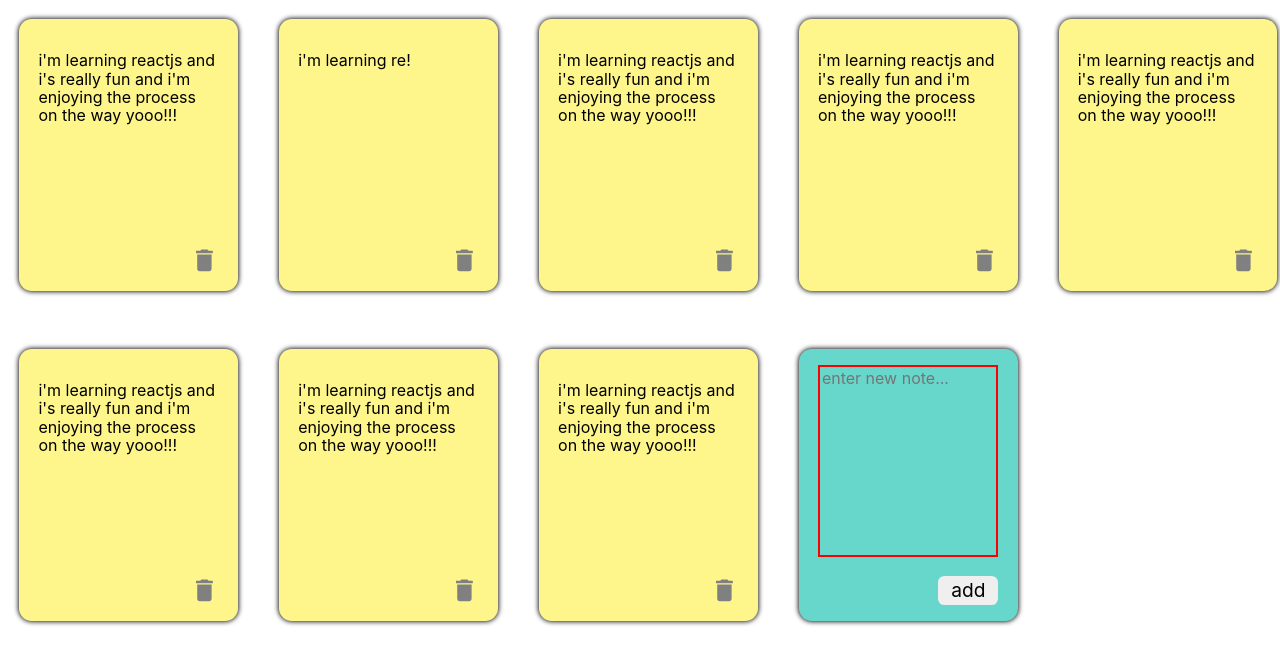
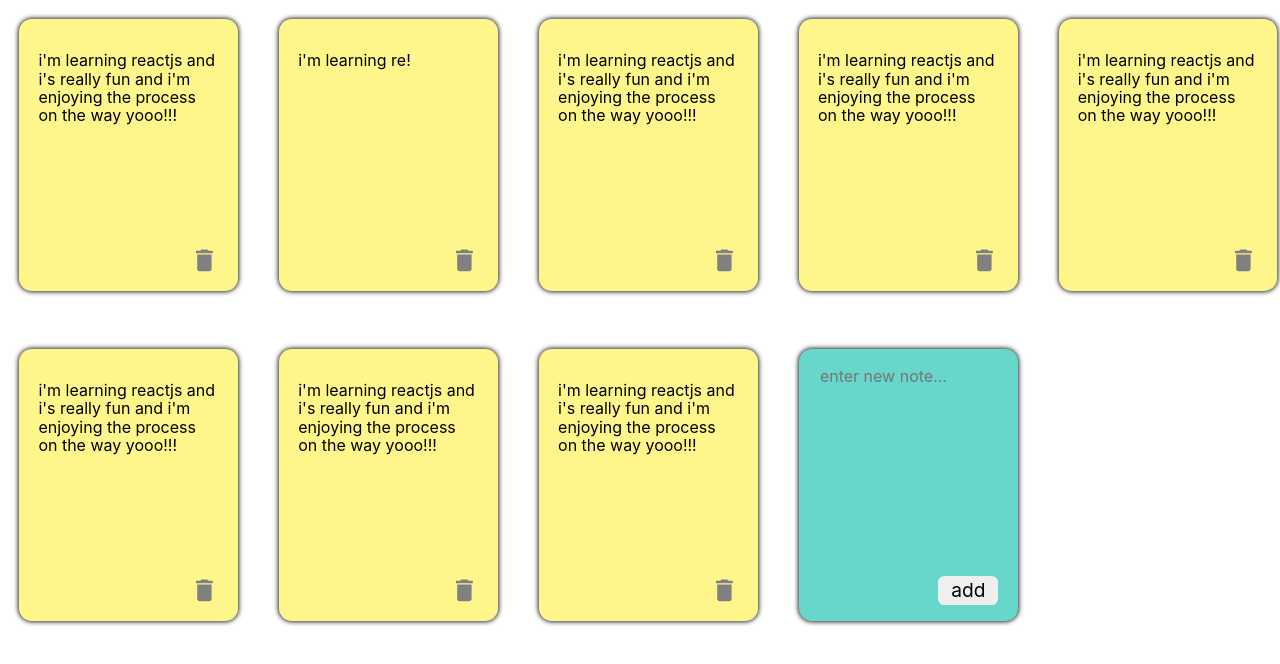
Before and after one commit to BodaNabeel/note-keeping-react, a React (Create React App) app: page / in a window 1280 px wide. Shown: the top 664 px of the page. Built offline with nearby package versions, Linux system fonts and the light colour scheme.

Commit message:
AddNote's funcyionalities added

```diff
--- a/src/components/AddNote.jsx
+++ b/src/components/AddNote.jsx
@@ -1,12 +1,40 @@
-import React from 'react';
+import React, { useRef, useState } from "react";
+import { v4 as uuidv4 } from "uuid";
 
-export default function AddNote() {
+export default function AddNote({ notes, setNotes }) {
+  const textarea = useRef();
+  const handleAdd = () => {
+      if(textarea.current.value.trim().length > 0) {
+          setNotes((prevState) => {
+              return [
+              ...prevState,
+              {
+                  text: textarea.current.value,
+                  id: uuidv4()
+              }
+          ]})
+          textarea.current.value = ""
+      } else {
+          alert("note can't be blank")
+      }
+  };
   return (
-      <>
+    <>
       <div className="add-note">
-          <textarea className='add-note_textarea' name="" id="" cols="30" fixed rows="10" placeholder='enter new note...' maxLength={100}></textarea>
-          <button className='btn-special'>add</button>
+        <textarea
+          ref={textarea}
+          className="add-note_textarea"
+          name=""
+          id=""
+          cols="30"
+          rows="10"
+          placeholder="enter new note..."
+          maxLength={200}
+        ></textarea>
+        <button className="btn-special" onClick={handleAdd}>
+          add
+        </button>
       </div>
-      </>
+    </>
   );
 }
--- a/src/components/NoteList.jsx
+++ b/src/components/NoteList.jsx
@@ -6,7 +6,7 @@ export default function NoteList({ notes, setNotes }) {
   return (
     <div className="note-list">
       <Note notes={notes} setNotes={setNotes}/>
-      <AddNote />
+      <AddNote setNotes={setNotes} notes={notes} />
     </div>
   );
 }
--- a/src/index.css
+++ b/src/index.css
@@ -71,10 +71,11 @@ code {
   color: black;
   padding:0.2rem 0.8rem;
   border-radius:0.4rem ;
+  cursor: pointer;
 }
 /* textarea */
 .add-note_textarea {
-  border: 2px solid red;
+  border: none;
   resize: none;
   outline: none;
   background-color: transparent;
```
